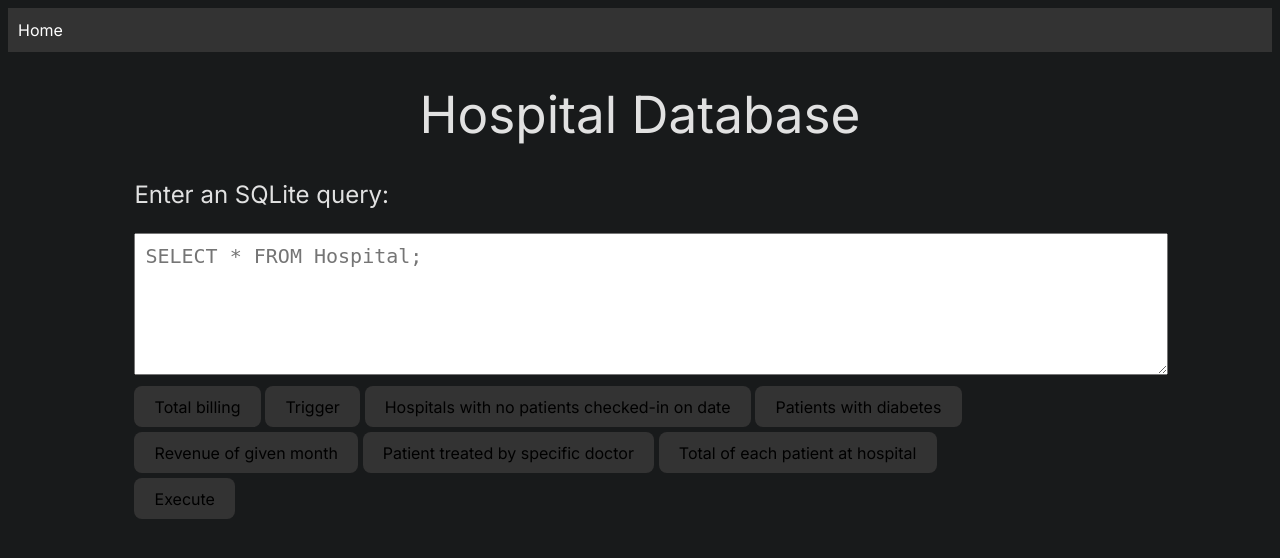
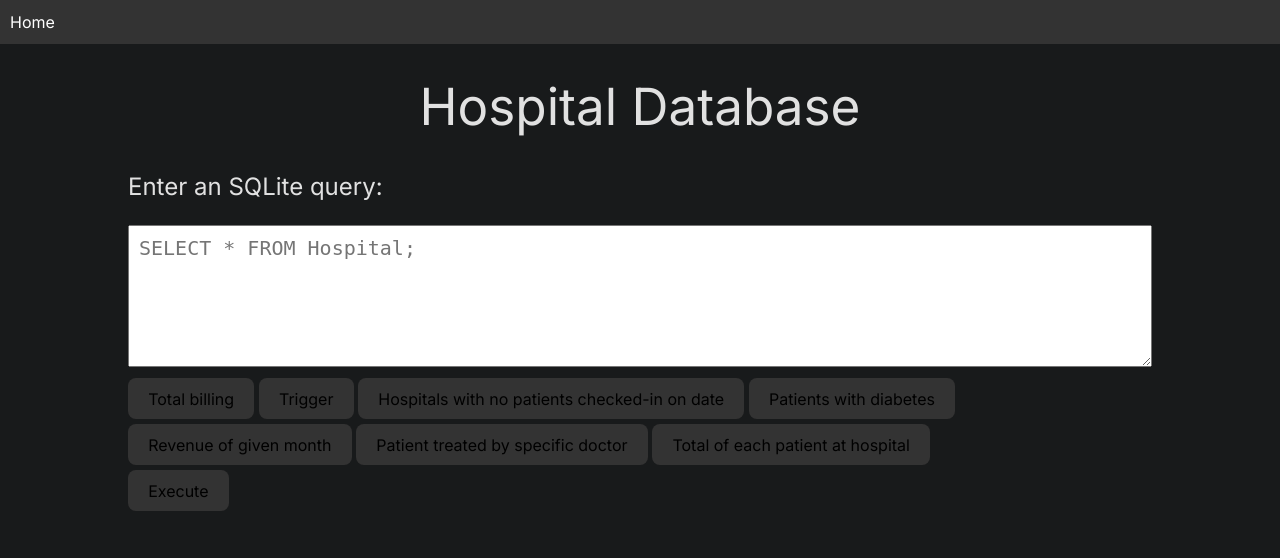
Before and after one commit to angelohoeung/hospital-database, a Flask app: page / in a window 1280 px wide. Shown: the top 558 px of the page. Run offline with Flask 2, Linux system fonts and the light colour scheme.

Commit message:
Removed vid + changed some styling

```diff
--- a/src/static/style.css
+++ b/src/static/style.css
@@ -16,6 +16,10 @@
   -webkit-text-size-adjust: 100%;
 }
 
+* {
+  box-sizing: border-box;
+}
+
 nav {
   background-color: #333;
   color: #fff;
@@ -29,6 +33,11 @@ nav ul {
   margin: 0;
   padding: 0;
   display: flex;
+}
+
+body {
+  margin: 0;
+  margin-bottom: 10px;
 }
 
 nav li {
@@ -54,18 +63,8 @@ textarea {
   padding: 10px;
   width: 100%;
   font-size: 20px;
+  resize: vertical;
 }
-
-/* button,
-input[type="submit"] {
-  background-color: #333;
-  color: #fff;
-  border: none;
-  padding: 10px 20px;
-  border-radius: 5px;
-  cursor: pointer;
-  margin: 5px;
-} */
 
 button,
 input[type="submit"] {
--- a/src/templates/index.html
+++ b/src/templates/index.html
@@ -1,14 +1,15 @@
 <!DOCTYPE html>
 <html lang="en">
   <head>
+    <meta charset="UTF-8" />
+    <link rel="shortcut icon" href="#">
     <meta name="viewport" content="width=device-width, initial-scale=1.0" />
-    <title>Hospital Database</title>
-    <link rel="shortcut icon" href="#">
     <link
       rel="stylesheet"
       type="text/css"
       href="{{ url_for('static', filename='style.css') }}"
     />
+    <title>Hospital Database</title>
   </head>
   <body>
     <nav>
```
Also changed, not shown: src/app.py (+8 -8 lines), README.md.
